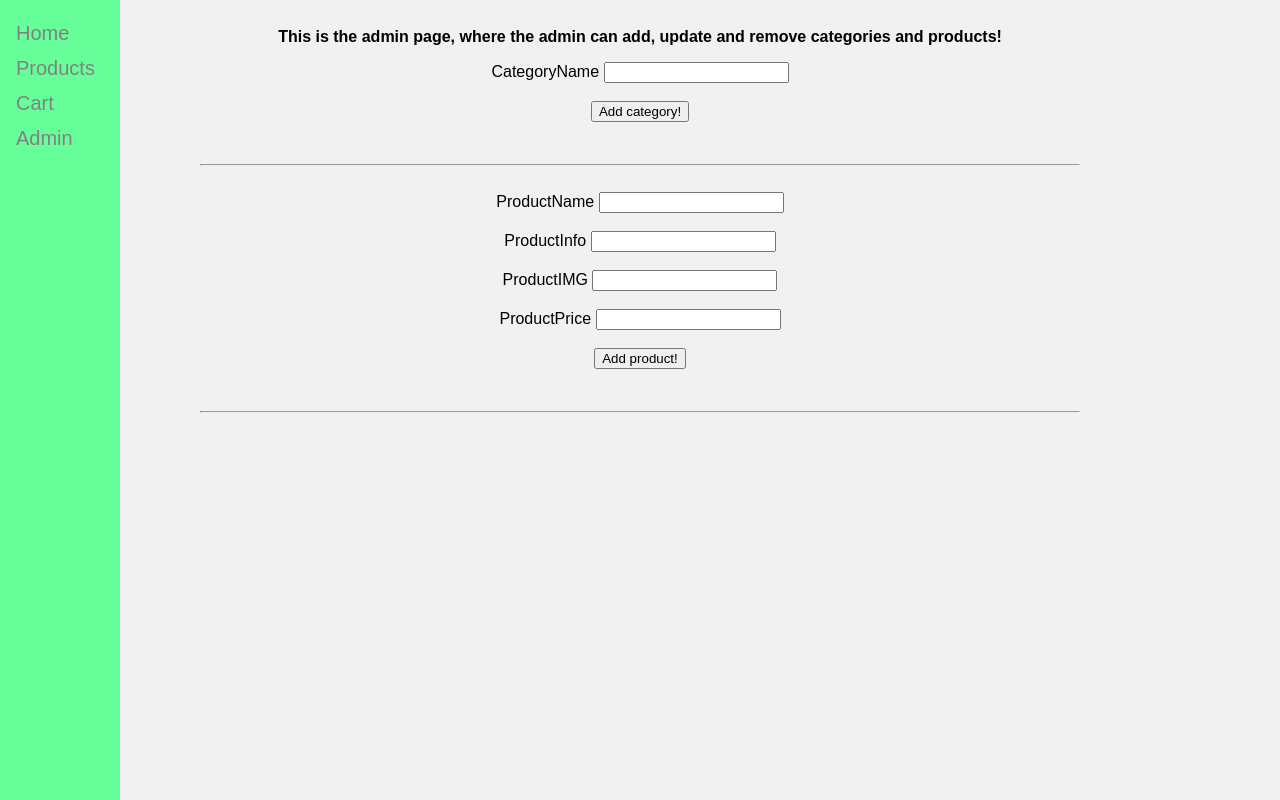
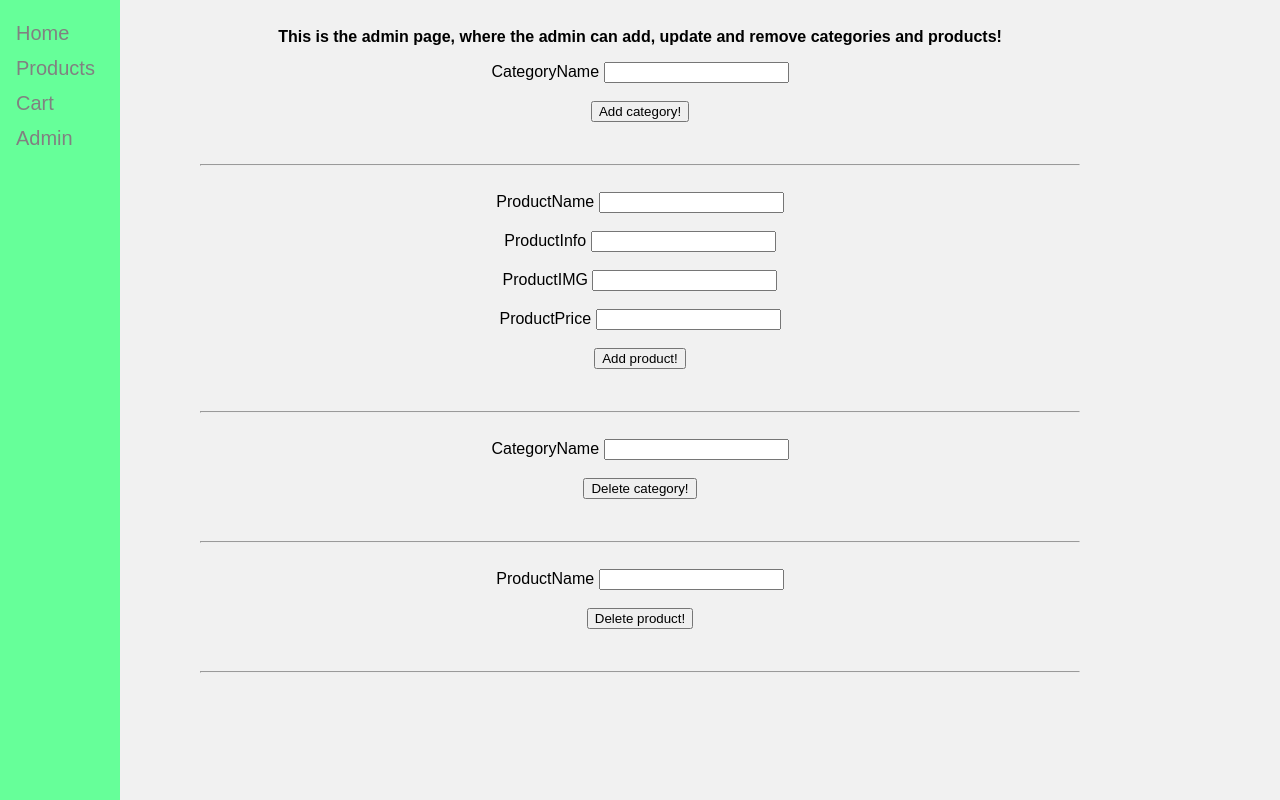
Before and after one commit to AlinaDenisaB/DevOpsRepo, a Flask app: page /admin in a window 1280 px wide. Run offline with Flask 2, Linux system fonts and the light colour scheme.

```diff
--- a/flask-app/application/forms.py
+++ b/flask-app/application/forms.py
@@ -37,3 +37,21 @@ class ProductForm(FlaskForm):
         ]
     )
     submit=SubmitField('Add product!')
+
+class DeleteCategory(FlaskForm):
+    categoryName=StringField('CategoryName',
+        validators=[
+            DataRequired(),
+            Length(min=2, max=100)
+        ]
+    )
+    submit=SubmitField('Delete category!')
+
+class DeleteProduct(FlaskForm):
+    productName=StringField('ProductName',
+        validators=[
+            DataRequired(),
+            Length(min=2, max=100)
+        ]
+    )
+    submit=SubmitField('Delete product!')
--- a/flask-app/application/routes.py
+++ b/flask-app/application/routes.py
@@ -1,21 +1,28 @@
 from flask import render_template, redirect, url_for, request
 from application import app, db, bcrypt
 from application.models import Categories, Products, categories_products
-from application.forms import CategoryForm, ProductForm
+from application.forms import CategoryForm, ProductForm, DeleteCategory, DeleteProduct
 import flask_bcrypt
 
 @app.route('/')
 @app.route('/home')
 def home():
     return render_template('home.html', title='Home')
+
 @app.route('/products')
 def products():
-    #productsData=products.query.all()
-    return render_template('products.html', title='products')
-#, products=productsData)
+    products = Products.query.all()
+    categories=Categories.query.all()
+    catLen=len(categories)
+    return render_template("products.html", categories=categories, catLen=catLen, products=products)
+
 @app.route('/cart')
 def cart():
-    return render_template('cart.html', title='Cart')
+
+    products = Products.query.all()
+    categories=Categories.query.all()
+    catLen=len(categories)
+    return render_template("cart.html", categories=categories, catLen=catLen, products=products)
 
 @app.route('/admin', methods=['GET', 'POST'])
 def admin():
@@ -39,4 +46,27 @@ def admin():
         db.session.add(product)
         db.session.commit()
         return redirect(url_for('products'))
-    return render_template('admin.html', form=categoryForm, form1=productForm)
+
+    deleteCategory=DeleteCategory()
+    if deleteCategory.validate_on_submit():
+        category=Categories(
+            categoryName=deleteCategory.categoryName.data
+            )
+        db.session.delete(category)
+        db.session.commit()
+        return redirect(url_for('products'))
+
+    deleteProduct=DeleteProduct()
+    if deleteProduct.validate_on_submit():
+        product=Products(
+            productName=deleteProduct.productName.data
+            )
+        db.session.delete(product)
+        db.session.commit()
+        return redirect(url_for('products'))
+    return render_template('admin.html', form=categoryForm, form1=productForm, form2=deleteCategory, form3=deleteProduct)
+
+    categories=Categories.query.all()
+    return render_template("products.html", categories=categories)
+    products = Products.query.all()
+    return render_template("products.html", products=products)
--- a/flask-app/application/templates/admin.html
+++ b/flask-app/application/templates/admin.html
@@ -84,5 +84,51 @@
 <br>
 <hr>
 <br>
+<div class='form'>
+        <form method='POST' action=''>
+            {{ form2.hidden_tag() }}
+            <div class='form_group'>
+                {{ form2.categoryName.label }}
+                {{ form2.categoryName }}
+                {% if form2.categoryName.errors %}
+                    <div class='error'>
+                        {% for error in form2.categoryName.errors %}
+                            <span>{{ error }}</span>
+                        {% endfor %}
+                    </div>
+                {% endif %}
+            </div>
+            <br>
+            <div class='form_group'>
+                {{ form2.submit }}
+            </div>
+        </form>
+</div>
+<br>
+<hr>
+<br>
+<div class='form'>
+        <form method='POST' action=''>
+            {{ form3.hidden_tag() }}
+            <div class='form_group'>
+                {{ form3.productName.label }}
+                {{ form3.productName }}
+                {% if form3.productName.errors %}
+                    <div class='error'>
+                        {% for error in form3.productName.errors %}
+                            <span>{{ error }}</span>
+                        {% endfor %}
+                    </div>
+                {% endif %}
+            </div>
+            <br>
+            <div class='form_group'>
+                {{ form3.submit }}
+            </div>
+        </form>
+</div>
+<br>
+<hr>
+<br>
 
 {% endblock %}
```
Also changed, not shown: flask-app/application/templates/cart.html (+16 -0 lines), flask-app/application/templates/products.html (+12 -12 lines).
